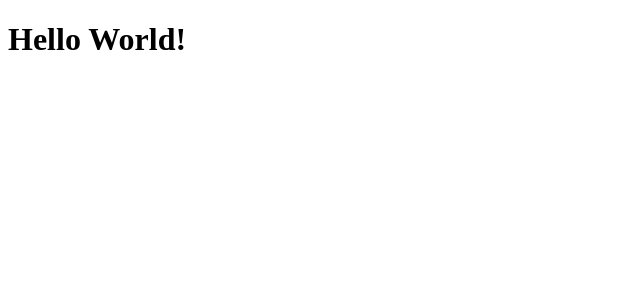
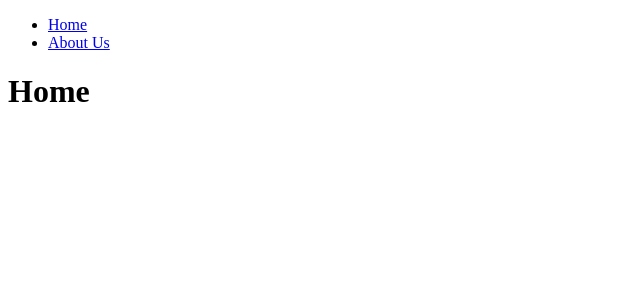
Before and after one commit to Jeongjjuna/gongcha, a Next.js app in the folder basic/: page / in a window 1280 px wide. Shown: the top 300 px of the page, without its empty margins (0-640 px from the left). Built offline with nearby package versions, Linux system fonts and the light colour scheme.

Commit message:
feat: 네비게이션 컴포넌트 적용

```diff
--- a/basic/app/page.tsx
+++ b/basic/app/page.tsx
@@ -1,3 +1,10 @@
+import Navigation from "../components/navigation";
+
 export default function Home() {
-    return <h1>Hello World!</h1>;
+    return (
+        <div>
+            <Navigation />
+            <h1>Home</h1>
+        </div>
+    );
 }
--- /dev/null
+++ b/basic/components/navigation.tsx
@@ -0,0 +1,16 @@
+import Link from "next/link";
+
+export default function Navigation() {
+    return (
+        <nav>
+            <ul>
+                <li>
+                    <Link href="/">Home</Link>
+                </li>
+                <li>
+                    <Link href="/about-us">About Us</Link>
+                </li>
+            </ul>
+        </nav>
+    );
+}
```
Also changed, not shown: basic/app/about-us/page.tsx (+8 -1 lines).
